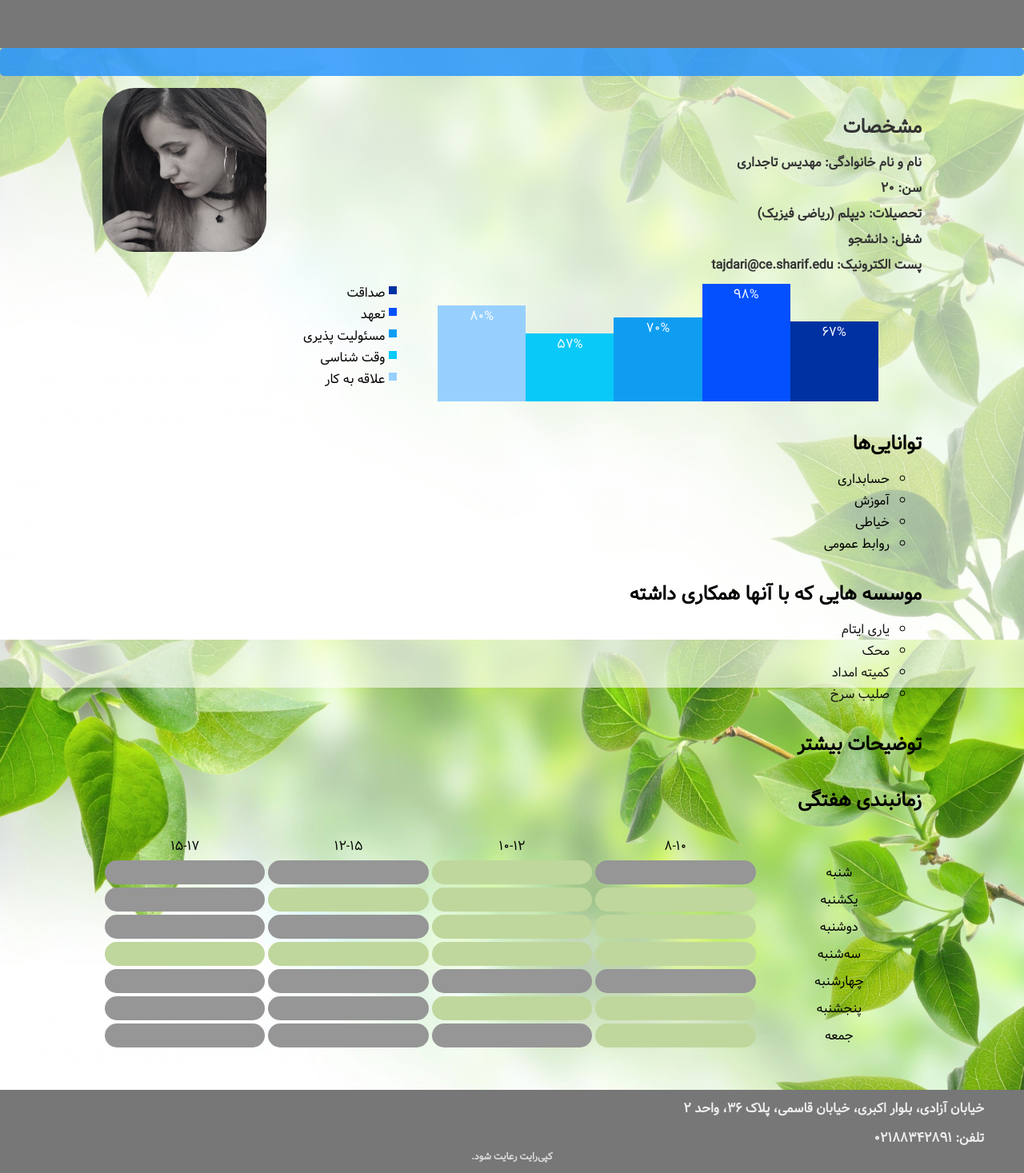
After one commit to mahooly/SAD_Project, a Django app: a page that uses templates/personalProfileBenefactor.html in a window 1280 px wide. The commit adds this page. Shown: the whole page at 80% size. Run offline with Django 3.2, Linux system fonts and the light colour scheme; data comes from the database, SQL or seed files in the repository; both versions use the stored data as it was after the commit.

Commit message:
Profiles and stuff

```diff
--- a/templates/index.html
+++ b/templates/index.html
@@ -31,10 +31,10 @@
 					</div>
 					<div class="topmenuelements">
 						{% if request.user.isOrg %}
-						<a href="personalProfileOrganization.html">{{request.user.organizer.name}}</a>
+						<a href={% url 'profile_org' request.user.username %}>{{request.user.organizer.name}}</a>
 						{% endif %}
 						{% if request.user.isBen %}
-						<a href="personalProfileBenefactor.html">{{request.user.benefactor.name}}  {{request.user.benefactor.surname}}</a>
+						<a href={% url 'profile_ben' request.user.username %}>{{request.user.benefactor.name}}  {{request.user.benefactor.surname}}</a>
 						{% endif %}
 					</div>
 					<div class="topmenudate">
--- /dev/null
+++ b/templates/personalProfileBenefactor.html
@@ -0,0 +1,95 @@
+<!DOCTYPE html>
+{% load staticfiles %}
+<html lang="fa" dir="rtl">
+<head>
+	<title>پروفایل شخصی نیکوکار</title>
+	<meta charset="utf-8">
+	<link rel="stylesheet" type="text/css" href={% static "css/personalProfileBenefactor.css" %}>
+	<link rel="stylesheet" type="text/css" href={% static "css/style.css" %}>
+	<link rel="stylesheet" href={% static "css/ionicons.min.css" %}>
+</head>
+<body>
+	<div class="main">
+		<div class="header">
+			<div class="topmenu" id="topmenu">
+
+			</div>
+		</div>
+		<div class="mainPage">
+			<div class="wrapper"></div>
+			<div id="test">
+				<div class="wrappers">
+
+					<form class="login">
+						<button id="button2" class="exit1" onclick="popdown()">x</button>
+						<p class="title">ورود</p>
+						<p>
+							<input type="text" placeholder="نام کاربری" class="login-text">
+							<i class="ion-person"></i>
+						</p>
+						<p>
+							<input type="password" placeholder="رمز عبور" class="login-text">
+							<i class="ion-ios-locked"></i>
+						</p>
+						<div class="enter"><button>ورود</button></div>
+						<button class="forget">فراموشی رمز عبور</button>
+
+						<p> اگر هنوز حساب کاربری برای خود ایجاد نکرده‌اید، </p> <button class="reg" id="buttonreg" onclick="popupregister()">ثبت نام</button> <p>کنید</p>
+					</form>
+				</div>
+			</div>
+			<div id="testreg">
+				<div class="wrappers">
+					<form class="register">
+						<button id="buttonreg2" class="exit" onclick="popdownregister()">x</button>
+						<p class="title">ثبت نام</p>
+						<div class="enter"><a href="registerBenefactor.html">نیکوکار</a></div>
+						<div class="enter"><a href="registerOrganization.html">موسسه</a></div>
+					</form>
+				</div>
+			</div>
+			<div class="nav" id="nav">
+
+			</div>
+			<div class="container">
+				<div class="photo"><div id="photo"></div></div>
+				<div class="personal">
+					<h2> مشخصات </h2>
+					<div id="personal"></div>
+				</div>
+				<div class="chartContainer">
+					<div id="chart"></div>
+				</div>
+				<div id="abilities">
+					<h2>توانایی‌ها </h2>
+					<ul id="abilitiesUl"></ul>
+				</div>
+				<div id="projects">
+					<h2>موسسه هایی که با آنها همکاری داشته</h2>
+				</div>
+				<div id="more">
+					<h2>توضیحات بیشتر</h2>
+				</div>
+				<div id="weeklyfreetime">
+					<h2>زمانبندی هفتگی</h2>
+				</div>
+			</div>
+		</div>
+
+		<div class="footer">
+			<div class="container">
+				<div class="addr">
+					<h4> خیابان آزادی، بلوار اکبری، خیابان قاسمی، پلاک ۳۶، واحد ۲ </h4>
+					<h4>تلفن: ۰۲۱۸۸۳۴۲۸۹۱</h4>
+				</div>
+			</div>
+			<div class="copy">
+				<h4>کپی‌رایت رعایت شود.</h4>
+			</div>
+		</div>
+	</div>
+	<script type="text/javascript" src={% static "js/personalProfileBenefactor.js" %}></script>
+	<script type="text/javascript" src={% static "js/main.js" %}></script>
+	<script src={% static "js/jquery.min.js" %}></script>
+</body>
+</html>
--- a/userTest/urls.py
+++ b/userTest/urls.py
@@ -17,7 +17,6 @@
 from django.conf.urls.static import static
 from django.contrib import admin
 from django.urls import path
-
 from userTest import settings
 from users import views
 
@@ -33,4 +32,6 @@
     url(r'^terms/', views.terms, name='terms'),
     url(r'^search_projects', views.list_projects, name='search_projects'),
     url(r'^logout', views.user_logout, name='logout'),
+    url(r'^profile_benefactor/(?P<username>[a-zA-Z0-9]+)$', views.user_profile_benefactor, name='profile_ben'),
+    url(r'^profile_organization/(?P<username>[a-zA-Z0-9]+)$', views.user_profile_organization, name='profile_org'),
 ] + static(settings.MEDIA_URL, document_root=settings.MEDIA_ROOT)
--- a/users/choices.py
+++ b/users/choices.py
@@ -10,3 +10,5 @@
 ('driving', 'Driving'), ('pr', 'Public Relations'), ('accounting', 'Accounting'), ('teaching', 'Teaching'))
 
 BANK_CHOICES = (('card', '1'), ('account', '2'))
+
+COOP_CHOICES = (('inOffice10', 'inOffice10'), ('inOffice20', 'inOffice20'), ('inOffice30', 'inOffice30'), ('inOfficemore', 'inOfficemore'), ('atHome', 'atHome'))
--- a/users/models.py
+++ b/users/models.py
@@ -11,19 +11,6 @@
 
     def __str__(self):
         return self.username
-
-
-class Ability(models.Model):
-    id = models.AutoField(primary_key=True)
-    name = models.CharField(max_length=20)
-
-
-class UserAbilities(models.Model):
-    class Meta:
-        unique_together = ('abilityId', 'username')
-
-    abilityId = models.ForeignKey(Ability, on_delete=models.CASCADE, related_name='ability')
-    username = models.ForeignKey(CustomUser, to_field='username', on_delete=models.CASCADE, related_name='benefactorusername')
 
 
 class WeeklySchedule(models.Model):
@@ -74,6 +61,7 @@
     city = models.CharField(max_length=10, choices=CITY_CHOICES, default='blank')
     address = models.CharField(max_length=100, default='st')
     phone = models.CharField(max_length=12)
+    typeOfCooperation = models.CharField(max_length=15, choices=COOP_CHOICES, default='inOffice10')
     wId = models.ForeignKey(WeeklySchedule, on_delete=models.DO_NOTHING, related_name='userWeek')
 
 
@@ -118,6 +106,19 @@
     description = models.TextField(max_length=300)
 
 
+class Ability(models.Model):
+    id = models.AutoField(primary_key=True)
+    name = models.CharField(max_length=20)
+
+
+class UserAbilities(models.Model):
+    class Meta:
+        unique_together = ('abilityId', 'username')
+
+    abilityId = models.ForeignKey(Ability, on_delete=models.CASCADE, related_name='ability')
+    username = models.ForeignKey(CustomUser, to_field='username', on_delete=models.CASCADE, related_name='benefactorusername')
+
+
 # class Requirement(models.Model):
 #     class Meta:
 #         unique_together = ('id', 'wId')
--- a/users/views.py
+++ b/users/views.py
@@ -1,7 +1,7 @@
 from django.contrib.auth import authenticate, login, logout
 from django.contrib.auth.decorators import login_required
 from django.http import HttpResponseRedirect
-from django.shortcuts import render
+from django.shortcuts import render, get_object_or_404
 from .forms import *
 
 
@@ -26,17 +26,17 @@
             user.set_password(user.password)
             user.isBen = True
             user.save()
+            week = week_form.save()
+            week.save()
             benefactor = form.save(commit=False)
             benefactor.user = user
+            benefactor.wId = week
             benefactor.save()
 
             for a in abilities:
                 name = a.name
                 if request.POST.get(name) is not None:
                     UserAbilities.objects.create(abilityId=a, username=user)
-
-            week = week_form.save()
-            week.save()
 
         else:
             print(user_form.errors, form.errors)
@@ -197,3 +197,15 @@
 def user_logout(request):
     logout(request)
     return HttpResponseRedirect('/')
+
+
+def user_profile_benefactor(request, username):
+    user = get_object_or_404(CustomUser, username=username)
+    benefactor = Benefactor.objects.get(user=user)
+    return render(request, 'personalProfileBenefactor.html', {'user': user, 'benefactor': benefactor})
+
+
+def user_profile_organization(request, username):
+    user = get_object_or_404(CustomUser, username=username)
+    organization = Organizer.objects.get(user=user)
+    return render(request, 'personalProfileOrganization.html', {'user': user, 'organization': organization})
```
Also changed, not shown: templates/personalProfileOrganization.html (added, +94 -0 lines), templates/registerBenefactor.html (+4 -4 lines), db.sqlite3, users/migrations/0017_benefactor_typeofcooperation.py (added).
